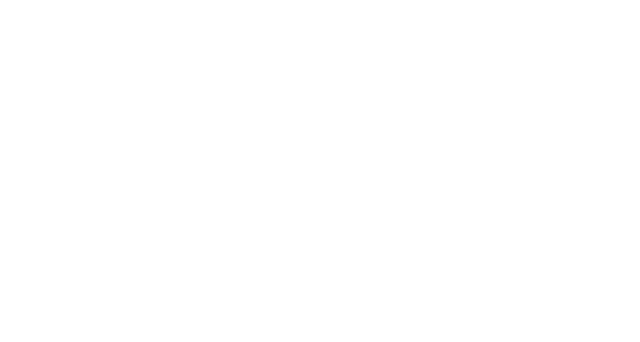
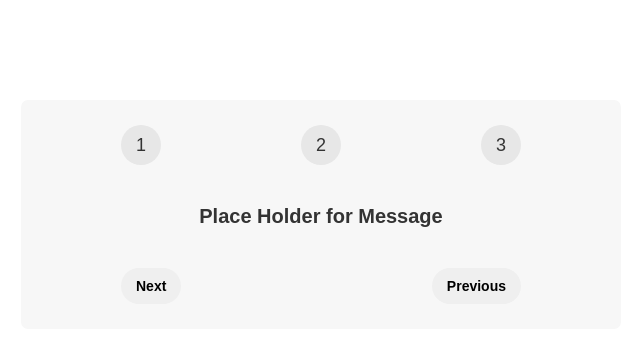
Before and after one commit to RW2023/steps, a React (Create React App) app: page / in a window 1280 px wide. Shown: the top 342 px of the page, without its empty margins (319-959 px from the left). Built offline with nearby package versions, Linux system fonts and the light colour scheme.

Commit message:
Add steps, message, and buttons to App component

```diff
--- a/src/App.js
+++ b/src/App.js
@@ -1,6 +1,20 @@
 function app(){
   return (
-    <div></div>
+
+      <div className="steps">
+        <div className="numbers">
+          <div>1</div>
+          <div>2</div>
+          <div>3</div>
+        </div>
+
+      <p className="message">Place Holder for Message</p>
+
+      <div className="buttons">
+        <button>Next</button>
+        <button>Previous</button>
+      </div>
+    </div>
   )
 }
 
```
